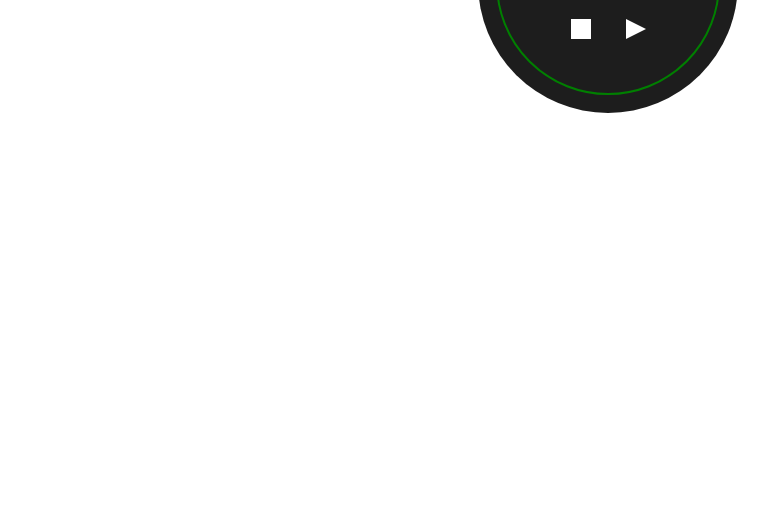
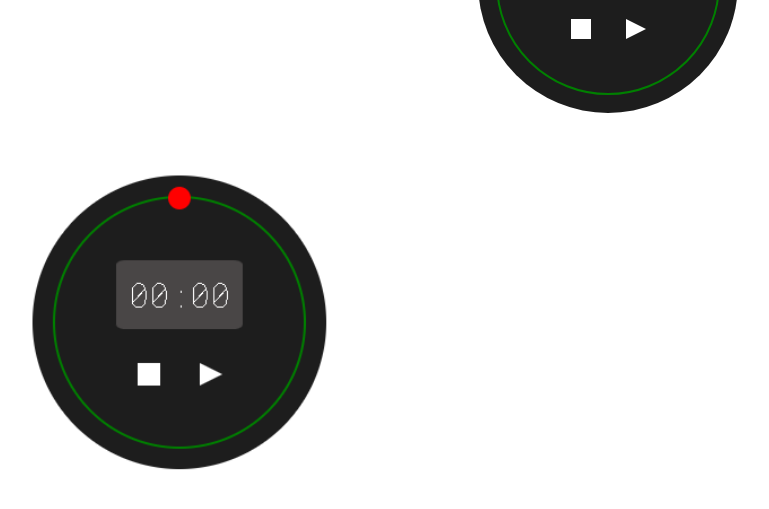
Before and after one commit to dreschpedro/stop_watch, a plain HTML site: page index.html in a window 1280 px wide. Shown: the part 179-688 px from the top of the page, without its empty margins (32-801 px from the left). Drawn offline with Linux system fonts and the light colour scheme.

Commit message:
modified readme

```diff
--- a/index.html
+++ b/index.html
@@ -21,6 +21,7 @@
         </div>
         <div id="seconds-sphere" class="seconds-sphere"></div>
     </main>
+    <img src="stopwatch.png" alt="Cronómetro" width="400">
     <!-- link con JS -->
     <script src="script.js"></script>
 </body>
```
Also changed, not shown: stopwatch.png (added), 1 other file.
